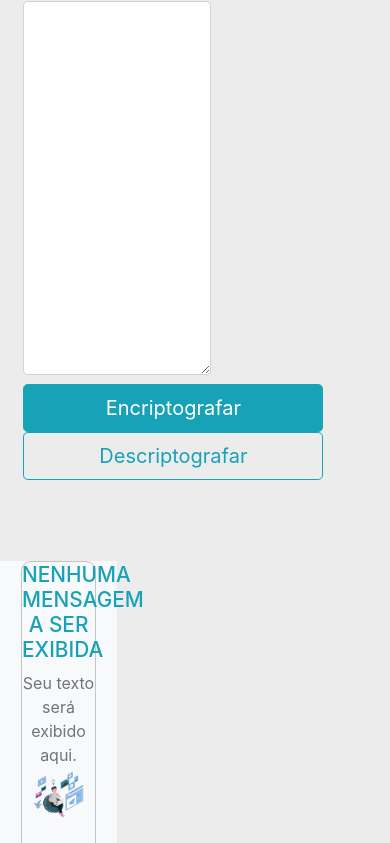
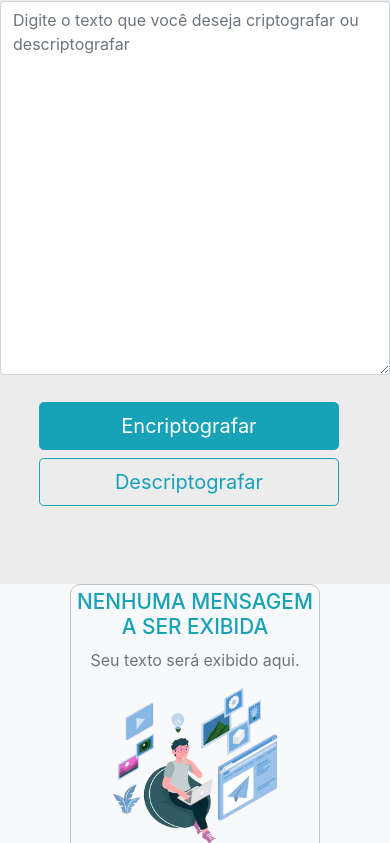
Before and after one commit to euJoelDesign/PROGRAMA-DECODIFICADOR, a plain HTML site: page programa-descriptor.html in a window 390 px wide. Shown: the part 119-962 px from the top of the page. Drawn offline with nearby package versions, Linux system fonts and the light colour scheme.

Commit message:
Update programa-descriptor.html

```diff
--- a/programa-descriptor.html
+++ b/programa-descriptor.html
@@ -11,7 +11,29 @@
     <!-- Bootstrap CSS -->
     <link rel="stylesheet" href="css/bootstrap.min.css">
 
-    <link rel="stylesheet" href="css/estilo.css">
+    <link rel="stylesheet" type="text/css" media="screen" href="css/estilo.css">
+    <link rel="stylesheet" type="text/css" media="Embossed" href="css/estilo-phones.css">
+    <style type="text/css">
+
+        @media (max-width: 576px) {
+
+            #campo-criptografia{
+            width: 100%;
+            height: 600px;
+            margin-top: 2%;}
+
+            #caixa-mensagem{
+            width: 100%;
+            height: 500 px;}
+
+            #descriptografar, #encriptografar{
+                margin-left: 10%;
+                margin-top: 2%;
+            }
+
+ }
+
+    </style>
 
   </head>
 
@@ -57,15 +79,14 @@
      </nav>
 
     <div class=" clearfix"  id="container">
-
-            <div id="divMain" >
+            <div id="divMain" class="w-auto">
                 <div class="form-group float-sm-left" id="campo-criptografia">
                     <h1 class="text-info text-center">Vamos lá</h1>
 
-                    <div style=" width: 80%; margin: auto;">
+                    <div style=" width: 100%; margin: auto;" >
                         <div class="input">
-                            <textarea class="form-control" id="textCriptor" rows="15" placeholder="Digite o texto que você deseja criptografar ou descriptografar">
-                            </textarea>
+                            <textarea class="form-control" id="textCriptor" rows="15"
+                            placeholder="Digite o texto que você deseja criptografar ou descriptografar"></textarea>
                         </div>
 
                         <div  class="area-button">
@@ -79,7 +100,7 @@
 
 
                 <div class=" float-sm-right flots-sl-left bg-light " id="caixa-mensagem">
-                    <div id="caixa">
+                    <div id="caixa" >
 
 
                             <div id="exibe-mensagem">
```
